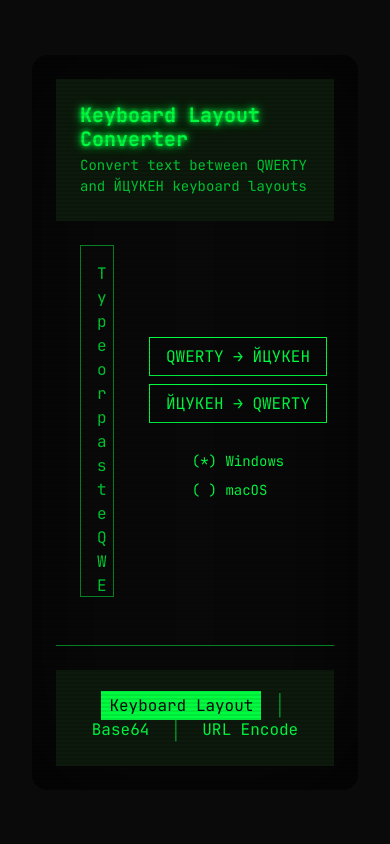
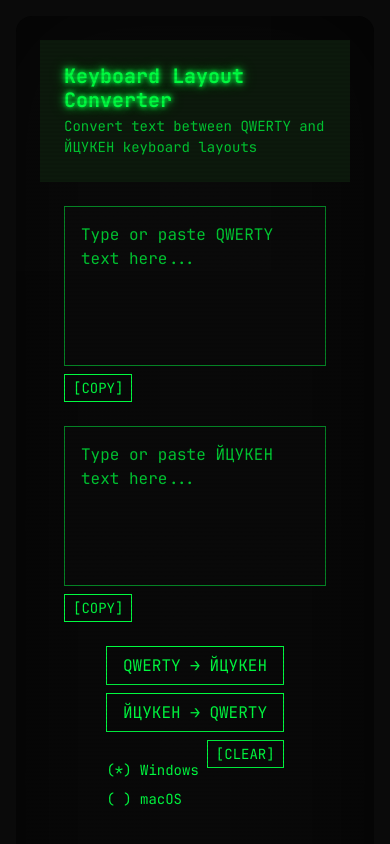
Before and after one commit to justej/multitool.github.io, a plain HTML site: page index.html in a window 390 px wide. Shown: the top 844 px of the page. Drawn offline with Linux system fonts and the light colour scheme.

Commit message:
feat(03-01): add copy/clear buttons to HTML and responsive CSS
- Wrapped textareas in .field-wrap with [COPY] utility buttons beneath each
- Added [CLEAR] button inside .actions column
- Added .field-wrap flex-column styles and .util-btn matching CRT aesthetic
- Added @media (max-width: 600px) responsive block stacking layout vertically
- Updated prefers-reduced-motion to suppress .util-btn hover glow

```diff
--- a/index.html
+++ b/index.html
@@ -15,7 +15,10 @@
     </header>
 
     <main class="crt-main">
-      <textarea id="field-left" aria-label="QWERTY input" placeholder="Type or paste QWERTY text here..." spellcheck="false"></textarea>
+      <div class="field-wrap">
+        <textarea id="field-left" aria-label="QWERTY input" placeholder="Type or paste QWERTY text here..." spellcheck="false"></textarea>
+        <button type="button" class="util-btn" id="btn-copy-left">[COPY]</button>
+      </div>
 
       <div class="actions">
         <button type="button" class="action-btn" data-action="left-to-right">QWERTY → ЙЦУКЕН</button>
@@ -26,9 +29,13 @@
           <label><input type="radio" name="layout-variant" value="windows" checked> <span class="radio-display">(*)</span> Windows</label>
           <label><input type="radio" name="layout-variant" value="macos"> <span class="radio-display">( )</span> macOS</label>
         </fieldset>
+        <button type="button" class="util-btn" id="btn-clear">[CLEAR]</button>
       </div>
 
-      <textarea id="field-right" aria-label="ЙЦУКЕН input" placeholder="Type or paste ЙЦУКЕН text here..." spellcheck="false"></textarea>
+      <div class="field-wrap">
+        <textarea id="field-right" aria-label="ЙЦУКЕН input" placeholder="Type or paste ЙЦУКЕН text here..." spellcheck="false"></textarea>
+        <button type="button" class="util-btn" id="btn-copy-right">[COPY]</button>
+      </div>
     </main>
 
     <hr class="crt-separator">
--- a/style.css
+++ b/style.css
@@ -120,6 +120,14 @@ body {
   min-height: 400px;
 }
 
+/* --- Field Wrappers --- */
+.field-wrap {
+  flex: 1;
+  display: flex;
+  flex-direction: column;
+  gap: var(--space-sm);
+}
+
 /* --- Textareas --- */
 #field-left,
 #field-right {
@@ -201,6 +209,34 @@ body {
 }
 
 .action-btn:focus {
+  outline: 2px dashed var(--crt-green);
+  outline-offset: 2px;
+}
+
+/* --- Utility Buttons --- */
+.util-btn {
+  background: transparent;
+  color: var(--crt-green);
+  border: 1px solid var(--crt-green);
+  font-family: inherit;
+  font-size: 14px;
+  padding: var(--space-xs) var(--space-sm);
+  cursor: pointer;
+  white-space: nowrap;
+  transition: all 0.1s;
+  align-self: flex-start;
+}
+
+.util-btn:hover {
+  text-shadow: 0 0 4px var(--crt-green), 0 0 8px var(--crt-green);
+}
+
+.util-btn:active {
+  background: var(--crt-green);
+  color: var(--crt-bg);
+}
+
+.util-btn:focus {
   outline: 2px dashed var(--crt-green);
   outline-offset: 2px;
 }
@@ -296,6 +332,38 @@ body {
   margin: 0 var(--space-xs);
 }
 
+/* --- Responsive: Mobile (<= 600px) --- */
+@media (max-width: 600px) {
+  body {
+    padding: var(--space-md);
+    align-items: flex-start;
+  }
+
+  .crt-main {
+    flex-direction: column;
+    min-height: auto;
+  }
+
+  .field-wrap {
+    width: 100%;
+  }
+
+  #field-left,
+  #field-right {
+    min-height: 160px;
+    width: 100%;
+  }
+
+  .actions {
+    order: 3;
+    min-width: 0;
+    width: 100%;
+    flex-direction: row;
+    flex-wrap: wrap;
+    justify-content: center;
+  }
+}
+
 /* --- prefers-reduced-motion --- */
 @media (prefers-reduced-motion: reduce) {
   .crt-screen {
@@ -307,7 +375,8 @@ body {
   }
 
   #tool-name,
-  .action-btn:hover {
+  .action-btn:hover,
+  .util-btn:hover {
     text-shadow: none;
   }
 }
```
